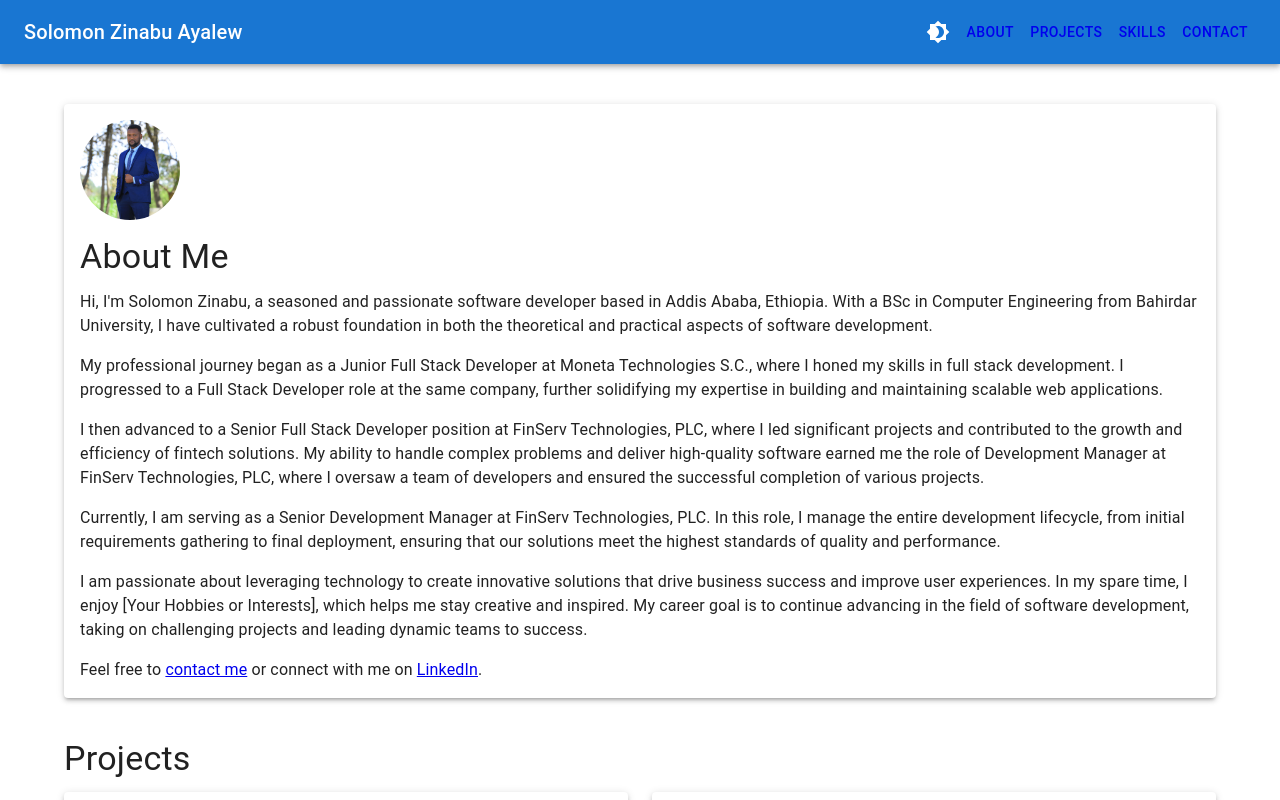
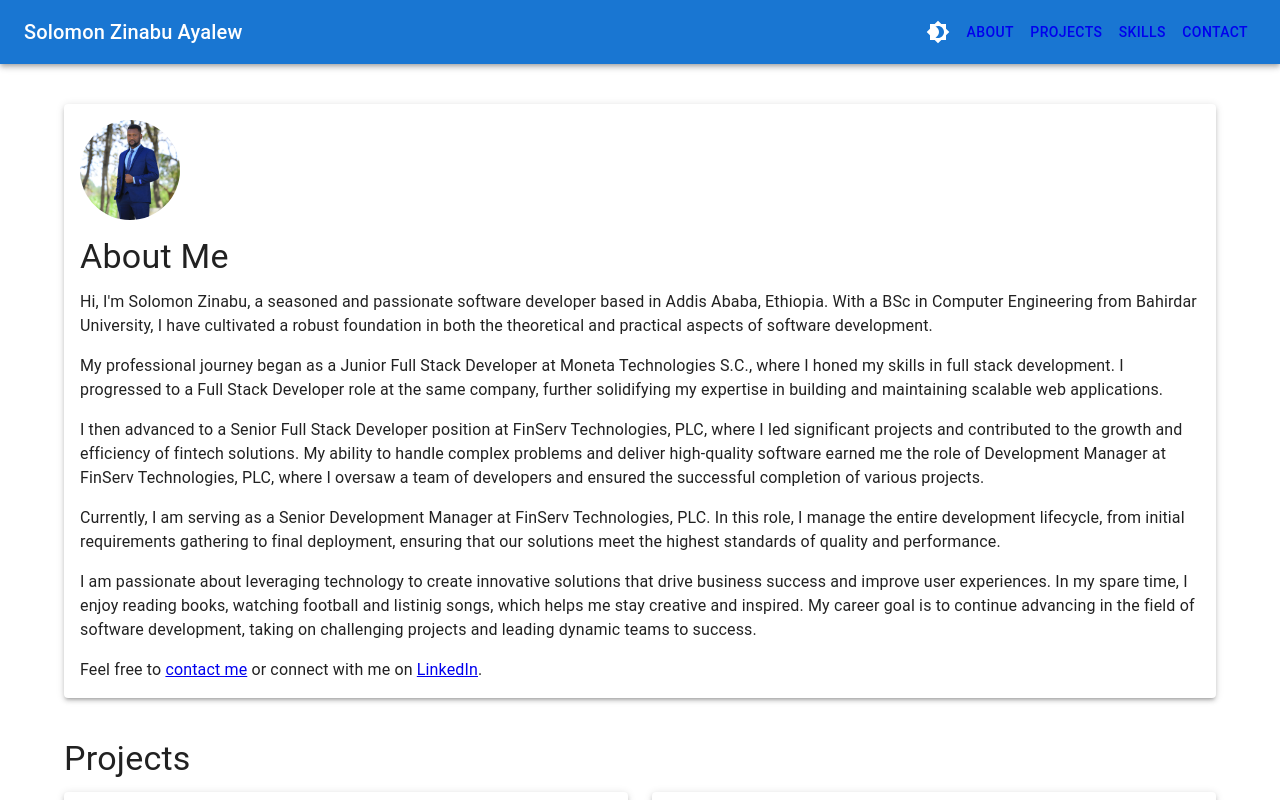
Before and after one commit to SolomonZinabu/solomon-portfolio, a Next.js app: page / in a window 1280 px wide. Shown: the top 800 px of the page. Built offline with nearby package versions, Linux system fonts and the light colour scheme.

Commit message:
hobies updated

```diff
--- a/components/About.js
+++ b/components/About.js
@@ -33,7 +33,7 @@ function About() {
                 Currently, I am serving as a Senior Development Manager at FinServ Technologies, PLC. In this role, I manage the entire development lifecycle, from initial requirements gathering to final deployment, ensuring that our solutions meet the highest standards of quality and performance.
               </Typography>
               <Typography variant="body1" paragraph>
-                I am passionate about leveraging technology to create innovative solutions that drive business success and improve user experiences. In my spare time, I enjoy [Your Hobbies or Interests], which helps me stay creative and inspired. My career goal is to continue advancing in the field of software development, taking on challenging projects and leading dynamic teams to success.
+                I am passionate about leveraging technology to create innovative solutions that drive business success and improve user experiences. In my spare time, I enjoy reading books, watching football and listinig songs, which helps me stay creative and inspired. My career goal is to continue advancing in the field of software development, taking on challenging projects and leading dynamic teams to success.
               </Typography>
               <Typography variant="body1">
                 Feel free to <a href="#contact">contact me</a> or connect with me on <a href="https://www.linkedin.com/in/solomon-zinabu-927bb8201/">LinkedIn</a>.
```
